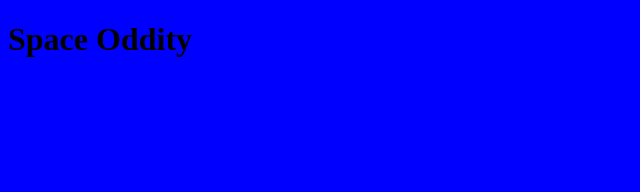
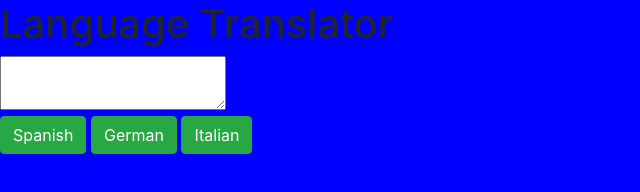
Before and after one commit to leotaylor/languageTranlator, a plain HTML site: page index.html in a window 1280 px wide. Shown: the whole page, without its empty margins (0-640 px from the left). Drawn offline with nearby package versions, Linux system fonts and the light colour scheme.

Commit message:
add buttons and input box

```diff
--- a/index.html
+++ b/index.html
@@ -5,11 +5,20 @@
     <meta name="viewport" content="width=device-width, initial-scale=1.0">
     <meta http-equiv="X-UA-Compatible" content="ie=edge">
     <title>Language Translator</title>
+    <link rel="stylesheet" href="https://maxcdn.bootstrapcdn.com/bootstrap/4.0.0/css/bootstrap.min.css" integrity="sha384-Gn5384xqQ1aoWXA+058RXPxPg6fy4IWvTNh0E263XmFcJlSAwiGgFAW/dAiS6JXm" crossorigin="anonymous">
     <link rel="stylesheet" href="main.css">
 </head>
 <body>
-    <h1>Space Oddity</h1>
+    <div id="main-container">
+        <h1>Language Translator</h1>
+        <textarea></textarea>
 
+        <div id="buttons">
+            <button type="button" class="btn btn-success">Spanish</button>
+            <button type="button" class="btn btn-success">German</button>
+            <button type="button" class="btn btn-success">Italian</button>
+        </div>
+    </div>
     <script src="main.js"></script>
 </body>
 </html>
```
